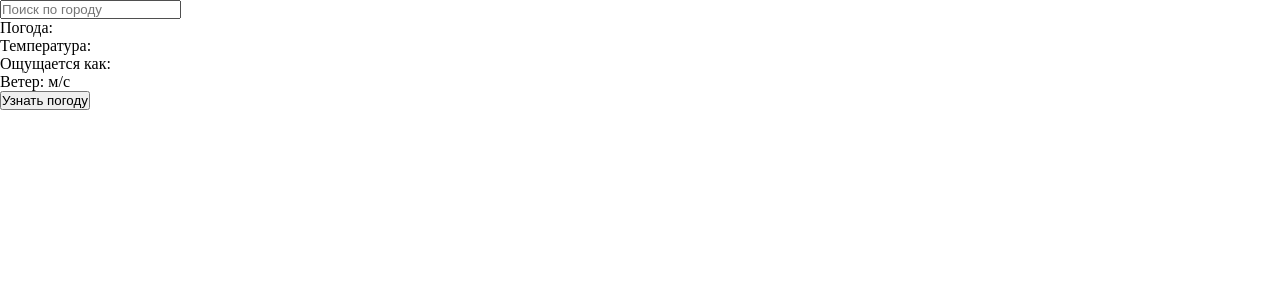
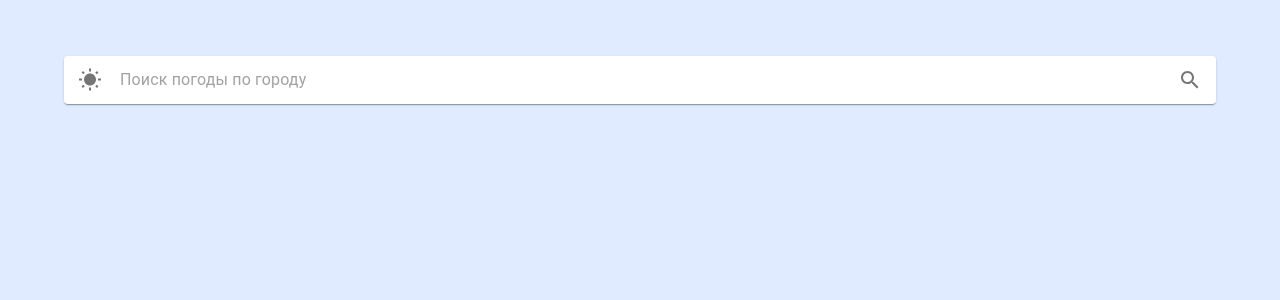
Before and after one commit to AlexJ03/Weather-app, a React (Create React App) app: page /weather in a window 1280 px wide. Shown: the top 300 px of the page. Built offline with nearby package versions, Linux system fonts and the light colour scheme.

Commit message:
added styles for main page

```diff
--- a/src/App.js
+++ b/src/App.js
@@ -1,16 +1,13 @@
-import Input from "./components/Input";
-import { Routes, Route, Link } from "react-router-dom";
+import { Routes, Route } from "react-router-dom";
 import Preview from "./pages/Preview";
 import Weather from "./pages/Weather";
 
 const App = () => {
     return (
-        <>
-            <Routes>
-                <Route path="/" element={<Preview />} />
-                <Route path="/weather" element={<Weather />} />
-            </Routes>
-        </>
+        <Routes>
+            <Route path="/" element={<Preview />} />
+            <Route path="/weather" element={<Weather />} />
+        </Routes>
     );
 };
 
--- a/src/components/CardComponent.js
+++ b/src/components/CardComponent.js
@@ -1,5 +1,43 @@
-const CardComponent = () => {
-    return <div>CardComponent</div>;
+import Box from "@mui/material/Box";
+import Card from "@mui/material/Card";
+import CardContent from "@mui/material/CardContent";
+import Typography from "@mui/material/Typography";
+
+const CardComponent = ({ cityName, description, feelLike, temp }) => {
+    const options = {
+        month: "long",
+        day: "numeric",
+        weekday: "long",
+    };
+    let dateNow = new Date().toLocaleString("ru", options);
+
+    return (
+        <Box display="flex" justifyContent="center">
+            <Card sx={{ width: "90vw" }}>
+                <CardContent>
+                    <Typography fontSize={25}>Погода в {cityName}</Typography>
+                    <Typography
+                        sx={{
+                            mb: 1.5,
+                            textTransform: "capitalize",
+                            fontSize: 20,
+                        }}
+                        color="text.secondary"
+                    >
+                        {dateNow}
+                    </Typography>
+                    <Typography fontSize={30}>
+                        {" "}
+                        <strong> Сегодня {description} </strong>
+                    </Typography>
+                    <Typography fontSize={30}>Температура: {temp}</Typography>
+                    <Typography fontSize={30}>
+                        Ощущается как {feelLike}
+                    </Typography>
+                </CardContent>
+            </Card>
+        </Box>
+    );
 };
 
 export default CardComponent;
--- a/src/components/Input.js
+++ b/src/components/Input.js
@@ -1,4 +1,12 @@
 import { useState, useEffect } from "react";
+import Box from "@mui/material/Box";
+import IconButton from "@mui/material/IconButton";
+import SearchIcon from "@mui/icons-material/Search";
+import InputBase from "@mui/material/InputBase";
+import WbSunnyIcon from "@mui/icons-material/WbSunny";
+import Paper from "@mui/material/Paper";
+import CardComponent from "./CardComponent";
+import Tooltip from "@mui/material/Tooltip";
 
 const Input = () => {
     const [city, setCity] = useState("");
@@ -23,33 +31,69 @@ const Input = () => {
         }
     }, [city]);
 
-    const handleClick = () => {
+    const handleClick = (e) => {
+        e.preventDefault();
         fetch(URL)
             .then((response) => {
                 return response.json();
             })
             .then((data) => {
+                console.log(data, "data");
                 setData(data);
             });
         setCity("");
     };
 
     return (
-        <>
-            <input
-                type="text"
-                value={city}
-                onChange={(e) => setCity(e.target.value)}
-                placeholder="Поиск по городу"
-            />
-            <p>Погода: {data ? data.weather[0].description : null}</p>
-            <p>Температура: {data ? Math.round(data.main.temp) : null}</p>
-            <p>
-                Ощущается как: {data ? Math.round(data.main.feels_like) : null}
-            </p>
-            <p>Ветер: {data ? Math.round(data.wind.speed) : null} м/с</p>
-            <button onClick={() => handleClick()}>Узнать погоду</button>
-        </>
+        <Box display="flex" flexDirection="column">
+            <Box display="flex" justifyContent="center">
+                <Paper
+                    component="form"
+                    sx={{
+                        p: "2px 4px",
+                        mb: 2,
+                        display: "flex",
+                        alignItems: "center",
+                        justifyContent: "center",
+                        width: "90vw",
+                        "&:hover": {
+                            boxShadow: "1px 3px 7px 1px #ccc",
+                        },
+                    }}
+                >
+                    <IconButton sx={{ p: "10px" }} aria-label="menu">
+                        <WbSunnyIcon />
+                    </IconButton>
+                    <InputBase
+                        sx={{
+                            ml: 1,
+                            flex: 1,
+                        }}
+                        value={city}
+                        onChange={(e) => setCity(e.target.value)}
+                        placeholder="Поиск погоды по городу"
+                    />
+                    <IconButton
+                        type="submit"
+                        sx={{ p: "10px" }}
+                        aria-label="search"
+                        onClick={(e) => handleClick(e)}
+                    >
+                        <Tooltip title="Искать">
+                            <SearchIcon />
+                        </Tooltip>
+                    </IconButton>
+                </Paper>
+            </Box>
+            {data ? (
+                <CardComponent
+                    cityName={data.name}
+                    description={data.weather[0].description}
+                    feelLike={Math.round(data.main.feels_like)}
+                    temp={Math.round(data.main.temp)}
+                />
+            ) : null}
+        </Box>
     );
 };
 
--- a/src/pages/Weather.js
+++ b/src/pages/Weather.js
@@ -1,10 +1,16 @@
 import Input from "../components/Input";
 
 const Weather = () => {
+    const root = {
+        background: "#e0ebff",
+        height: "100vh",
+        paddingTop: "7vh",
+    };
+
     return (
-        <>
+        <div style={root}>
             <Input />
-        </>
+        </div>
     );
 };
 
```
Also changed, not shown: src/index.css (line endings or trailing spaces).
